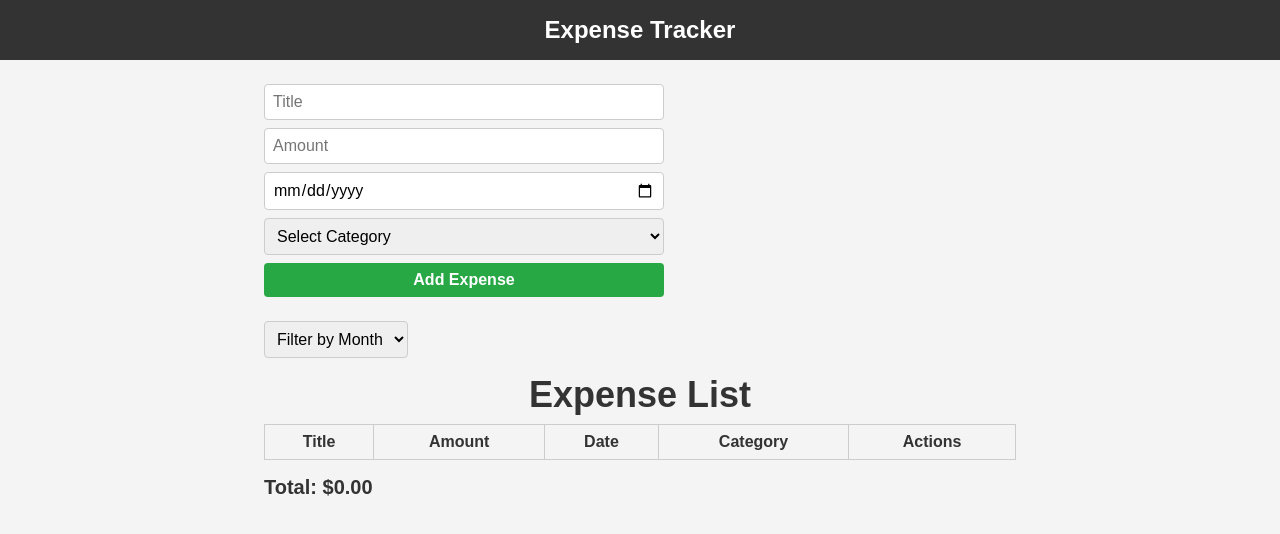
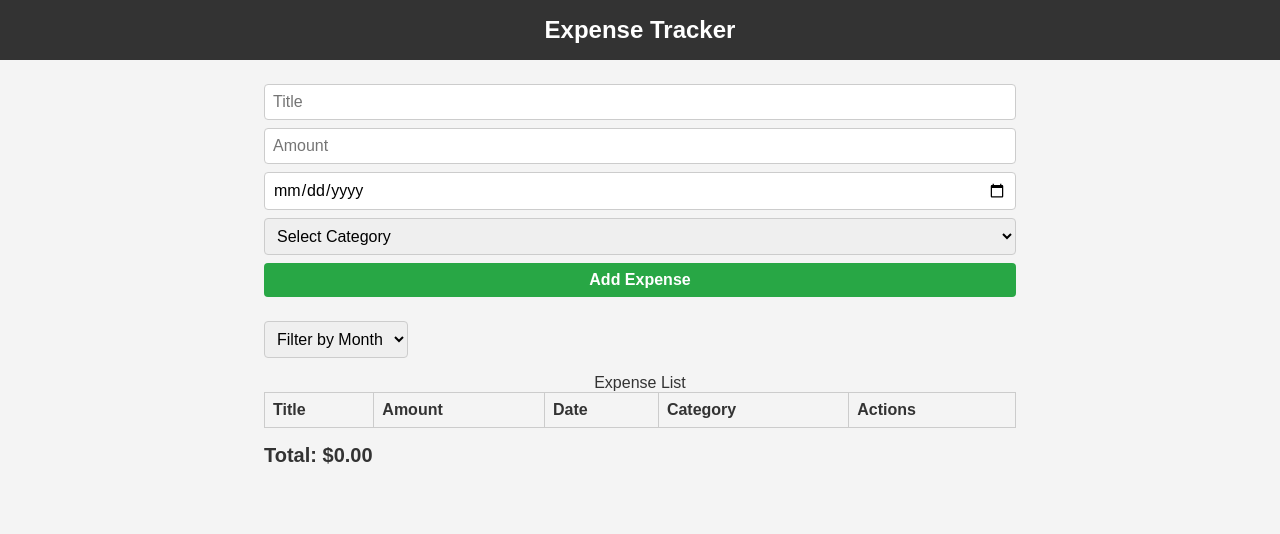
Before and after one commit to Eivind-Haukeberg/S2_Assignment_3, a React (Vite) app: page / in a window 1280 px wide. Shown: the top 534 px of the page. Built offline with nearby package versions, Linux system fonts and the light colour scheme.

Commit message:
update a lot of styling

```diff
--- a/src/components/Button/Button.css
+++ b/src/components/Button/Button.css
@@ -11,7 +11,7 @@
   color: var(--color-white);
 }
 
-.button--danger {
-  background-color: var(--color-danger);
+.button--delete {
+  background-color: var(--color-delete);
   color: var(--color-white);
 }
--- a/src/components/ExpenseForm/ExpenseForm.css
+++ b/src/components/ExpenseForm/ExpenseForm.css
@@ -2,7 +2,7 @@
   display: flex;
   flex-direction: column;
   gap: var(--spacing-sm);
-  max-width: 400px;
+  max-width: 100%;
   margin-bottom: var(--spacing-md);
 }
 
@@ -12,3 +12,10 @@
   border: 1px solid var(--color-border);
   border-radius: var(--border-radius);
 }
+
+/* Responsive tweak: stretch form width on mobile */
+@media (max-width: 768px) {
+  .expense-form {
+    max-width: 100%;
+  }
+}
--- a/src/components/ExpenseItem/ExpenseItem.jsx
+++ b/src/components/ExpenseItem/ExpenseItem.jsx
@@ -9,7 +9,7 @@ const ExpenseItem = ({ expense, onDelete }) => (
     <td>{new Date(expense.date).toLocaleDateString()}</td>
     <td>{expense.category}</td>
     <td>
-      <Button styleType='danger' onClick={() => onDelete(expense.id)}>
+      <Button styleType='delete' onClick={() => onDelete(expense.id)}>
         Delete
       </Button>
     </td>
--- a/src/components/ExpenseList/ExpenseList.css
+++ b/src/components/ExpenseList/ExpenseList.css
@@ -8,10 +8,17 @@
 .expense-list td {
   border: 1px solid var(--color-border);
   padding: var(--spacing-sm);
+  text-align: left;
 }
 
-.expense-list__caption {
-  font-size: 36px;
-  font-weight: bold;
-  margin-bottom: var(--spacing-sm);
+.expense-list__wrapper {
+  overflow-x: auto;
+  margin-bottom: var(--spacing-md);
 }
+
+/* Responsive: make table scrollable on small screens */
+@media (max-width: 768px) {
+  .expense-list {
+    min-width: 600px;
+  }
+}
--- a/src/components/ExpenseList/ExpenseList.jsx
+++ b/src/components/ExpenseList/ExpenseList.jsx
@@ -3,6 +3,7 @@ import ExpenseItem from '../ExpenseItem/ExpenseItem';
 import './ExpenseList.css';
 
 const ExpenseList = ({ expenses, onDelete }) => (
+  <div className='expense-list__wrapper'>
     <table className='expense-list'>
       <caption className='expense-list__caption'>Expense List</caption>
       <thead>
@@ -20,6 +21,7 @@ const ExpenseList = ({ expenses, onDelete }) => (
         ))}
       </tbody>
     </table>
+  </div>
 );
 
 export default ExpenseList;
--- a/src/styles/variables.css
+++ b/src/styles/variables.css
@@ -1,6 +1,6 @@
 :root {
   --color-primary: #28a745;
-  --color-danger: #dc3545;
+  --color-delete: #dc3545;
   --color-background: #f4f4f4;
   --color-text: #333;
   --color-white: #fff;
```
Lines whose indentation alone changed are shown as unchanged.
